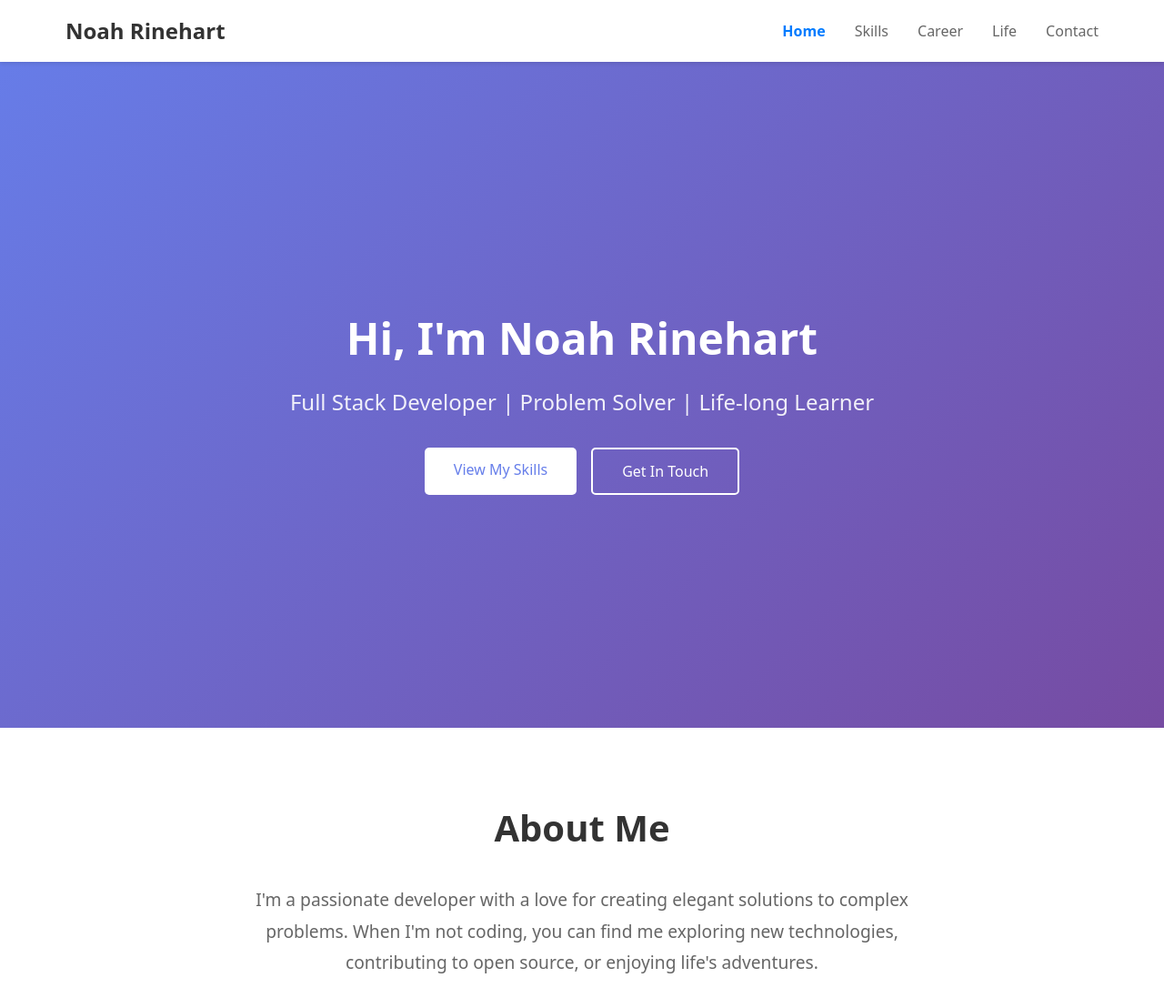
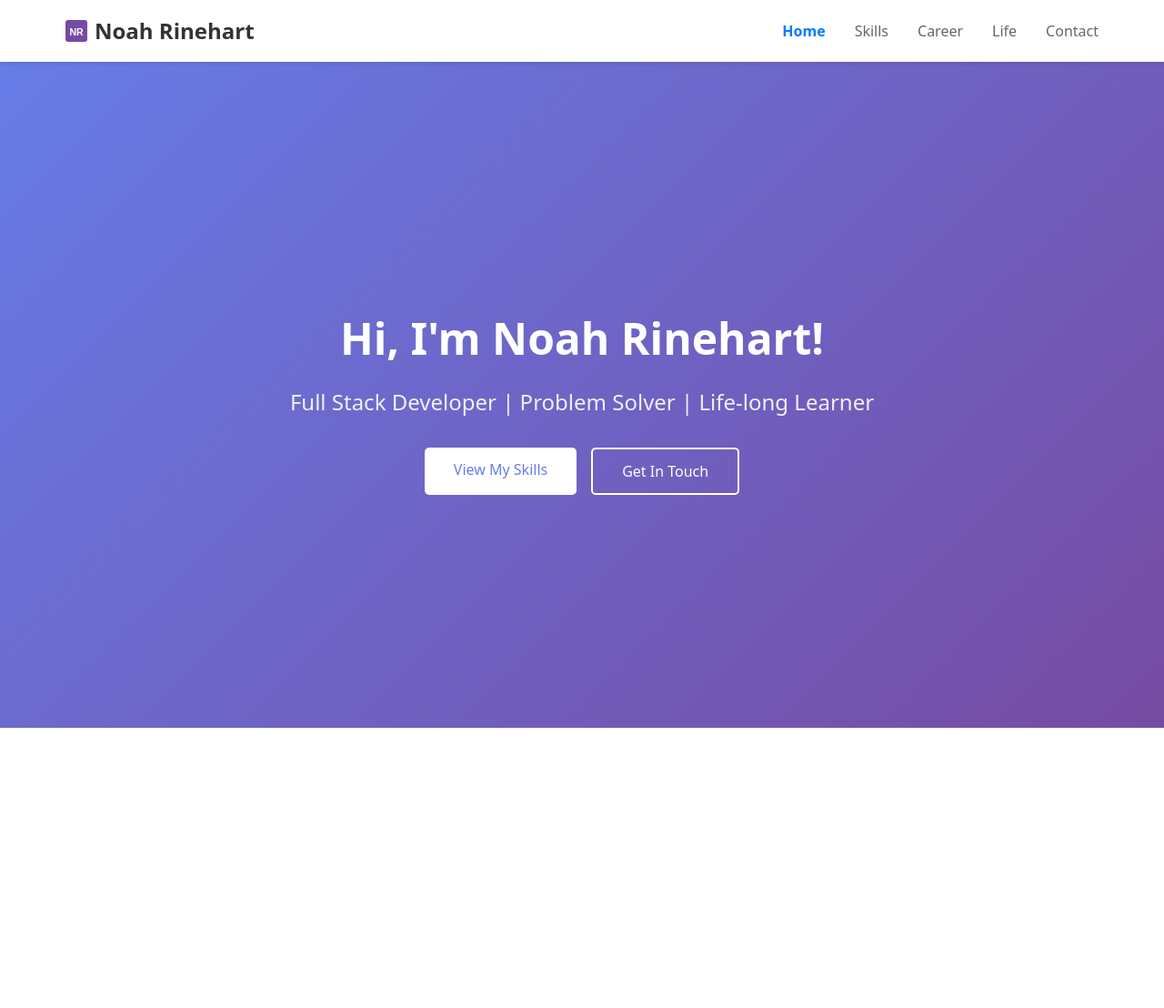
Before and after one commit to noahrinehart/nrinehart.com, a React (Vite) app: page / in a window 1280 px wide. Shown: the top 1108 px of the page at 91% size. After the commit the page ends 800 px from the top, so only its background shows below. Built offline with nearby package versions, Linux system fonts and the light colour scheme.

Commit message:
Add home animation and email

```diff
--- a/src/App.css
+++ b/src/App.css
@@ -43,6 +43,14 @@ html {
   font-weight: bold;
   color: #333;
   text-decoration: none;
+  display: flex;
+  align-items: center;
+  gap: 0.5rem;
+}
+
+.nav-logo-icon {
+  width: 24px;
+  height: 24px;
 }
 
 .nav-menu {
--- a/src/App.tsx
+++ b/src/App.tsx
@@ -12,7 +12,10 @@ function App() {
       <div className="app">
         <nav className="navbar">
           <div className="nav-container">
-            <Link to="/" className="nav-logo">Noah Rinehart</Link>
+            <Link to="/" className="nav-logo">
+              <img src="/favicon.svg" alt="Logo" className="nav-logo-icon" />
+              Noah Rinehart
+            </Link>
             <ul className="nav-menu">
               <li><NavLink to="/" className="nav-link">Home</NavLink></li>
               <li><NavLink to="/skills" className="nav-link">Skills</NavLink></li>
--- a/src/components/Contact.tsx
+++ b/src/components/Contact.tsx
@@ -7,6 +7,7 @@ function Contact() {
         <h1>Get In Touch</h1>
         <p>I'd love to hear from you!</p>
         <div className="contact-links">
+          <a href="mailto:noah@nrinehart.com" className="contact-link">Email</a>
           <a href="https://linkedin.com/in/noahrinehart" className="contact-link">LinkedIn</a>
           <a href="https://github.com/noahrinehart" className="contact-link">GitHub</a>
         </div>
--- a/src/components/Home.css
+++ b/src/components/Home.css
@@ -18,18 +18,46 @@
 .hero-title {
   font-size: 3rem;
   margin-bottom: 1rem;
+  min-height: 3.6rem;
+}
+
+.hero-title.typing .cursor {
+  animation: blink 1s infinite;
+  color: white;
+  font-weight: normal;
 }
 
 .hero-subtitle {
   font-size: 1.5rem;
   margin-bottom: 2rem;
+  opacity: 0;
+  transform: translateY(20px);
+  transition: all 0.5s ease;
+  min-height: 1.8rem;
+}
+
+.hero-subtitle.show {
   opacity: 0.9;
+  transform: translateY(0);
 }
 
 .hero-cta {
   display: flex;
   gap: 1rem;
   justify-content: center;
+  opacity: 0;
+  transform: translateY(20px);
+  transition: all 0.5s ease;
+}
+
+.hero-cta.show {
+  opacity: 1;
+  transform: translateY(0);
+}
+
+@keyframes blink {
+  0%, 50% { opacity: 1; }
+  51%, 100% { opacity: 0; }
 }
 
 .btn {
--- a/src/components/Home.tsx
+++ b/src/components/Home.tsx
@@ -1,28 +1,45 @@
 import { Link } from 'react-router-dom'
+import { useState, useEffect } from 'react'
 import './Home.css'
 
 function Home() {
+  const [titleText, setTitleText] = useState('')
+  const [showSubtitle, setShowSubtitle] = useState(false)
+  const [showButtons, setShowButtons] = useState(false)
+  const [titleComplete, setTitleComplete] = useState(false)
+
+  const fullTitle = "Hi, I'm Noah Rinehart!"
+  const fullSubtitle = "Full Stack Developer | Problem Solver | Life-long Learner"
+
+  useEffect(() => {
+    // Show subtitle and buttons immediately
+    setTimeout(() => setShowSubtitle(true), 500)
+    setTimeout(() => setShowButtons(true), 800)
+
+    let titleIndex = 0
+    const titleTimer = setInterval(() => {
+      if (titleIndex < fullTitle.length) {
+        setTitleText(fullTitle.slice(0, titleIndex + 1))
+        titleIndex++
+      } else {
+        clearInterval(titleTimer)
+        setTitleComplete(true)
+      }
+    }, 50)
+
+    return () => clearInterval(titleTimer)
+  }, [])
+
   return (
     <>
       <section className="hero">
         <div className="hero-content">
-          <h1 className="hero-title">Hi, I'm Noah Rinehart</h1>
-          <p className="hero-subtitle">Full Stack Developer | Problem Solver | Life-long Learner</p>
-          <div className="hero-cta">
+          <h1 className="hero-title typing">{titleText}{!titleComplete && <span className="cursor">|</span>}</h1>
+          <p className={`hero-subtitle ${showSubtitle ? 'show' : ''}`}>{fullSubtitle}</p>
+          <div className={`hero-cta ${showButtons ? 'show' : ''}`}>
             <Link to="/skills" className="btn btn-primary">View My Skills</Link>
             <Link to="/contact" className="btn btn-secondary">Get In Touch</Link>
           </div>
-        </div>
-      </section>
-
-      <section className="about">
-        <div className="container">
-          <h2>About Me</h2>
-          <p className="about-text">
-            I'm a passionate developer with a love for creating elegant solutions to complex problems.
-            When I'm not coding, you can find me exploring new technologies, contributing to open source,
-            or enjoying life's adventures.
-          </p>
         </div>
       </section>
     </>
```
